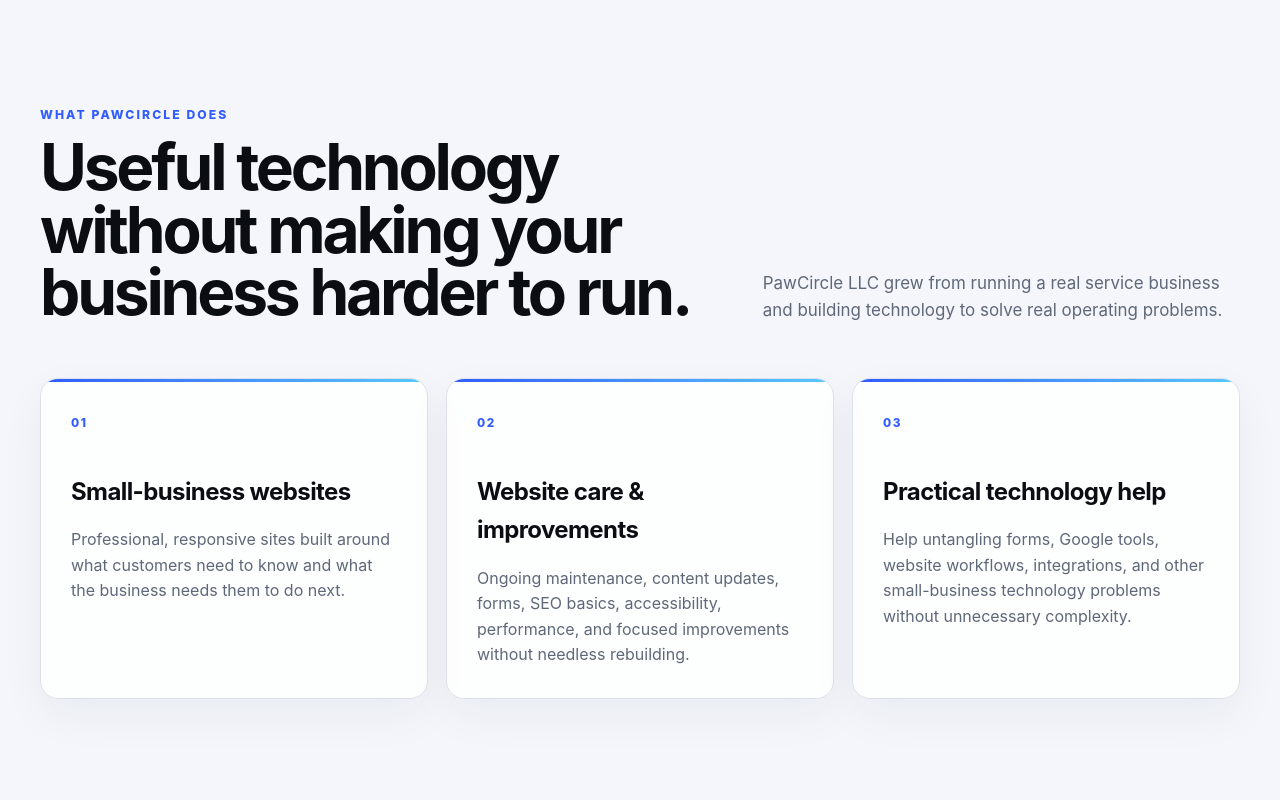
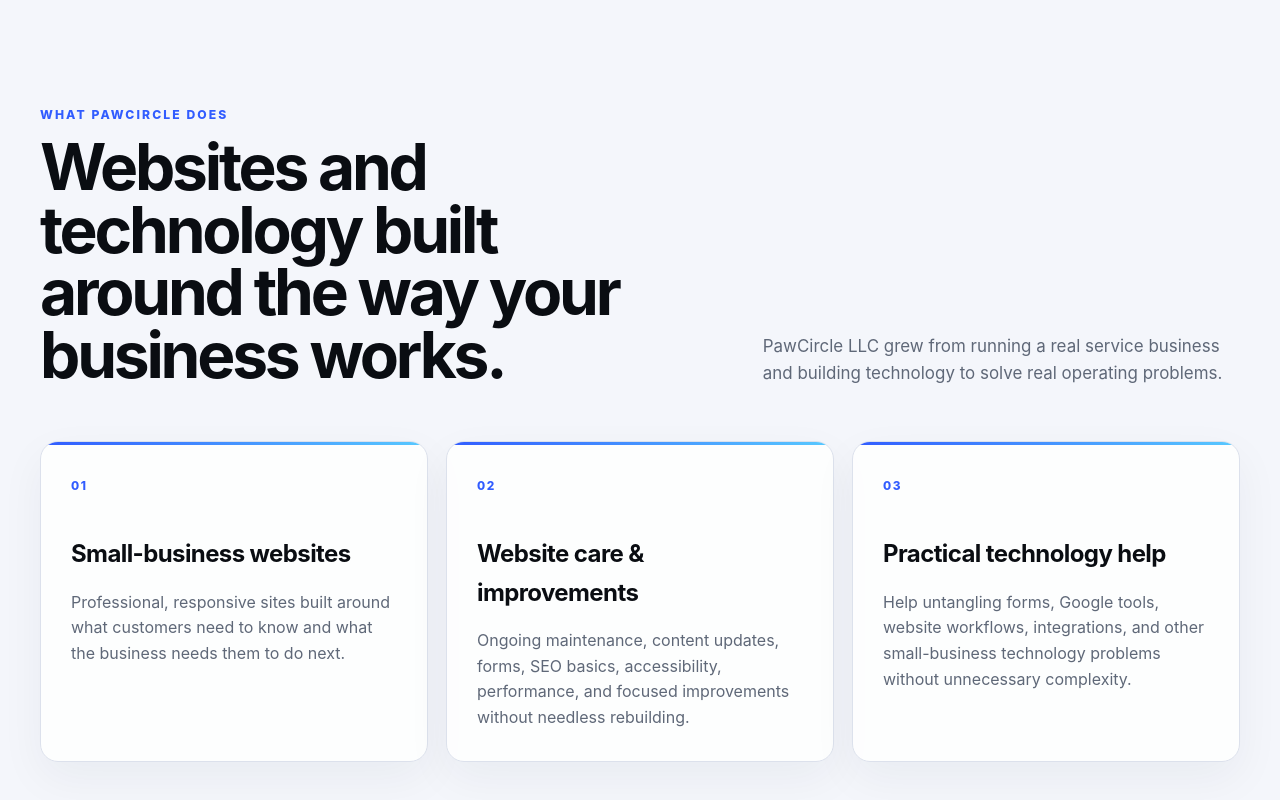
Before and after one commit to reaaland/pawcircle-llc-site, a Next.js app: page / in a window 1280 px wide. Shown: the part 1066-1866 px from the top of the page. Built offline with nearby package versions, Linux system fonts and the light colour scheme.

Commit message:
Clarify homepage services heading

```diff
--- a/app/page.tsx
+++ b/app/page.tsx
@@ -46,7 +46,7 @@
         <div className="section-heading">
           <div>
             <p className="eyebrow">WHAT PAWCIRCLE DOES</p>
-            <h2>Useful technology without making your business harder to run.</h2>
+            <h2>Websites and technology built around the way your business works.</h2>
           </div>
           <p>
             PawCircle LLC grew from running a real service business and building technology to solve real operating problems.
```
